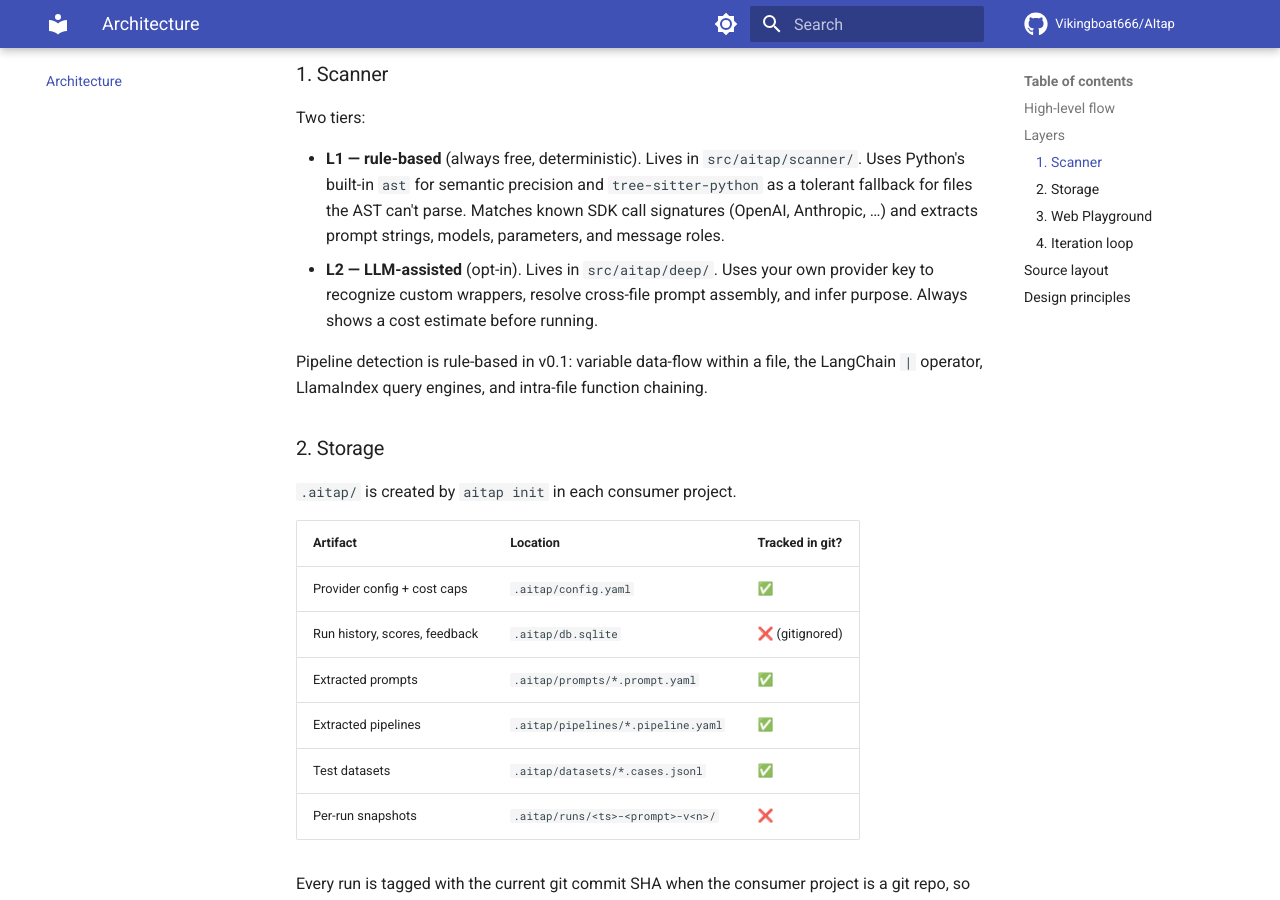
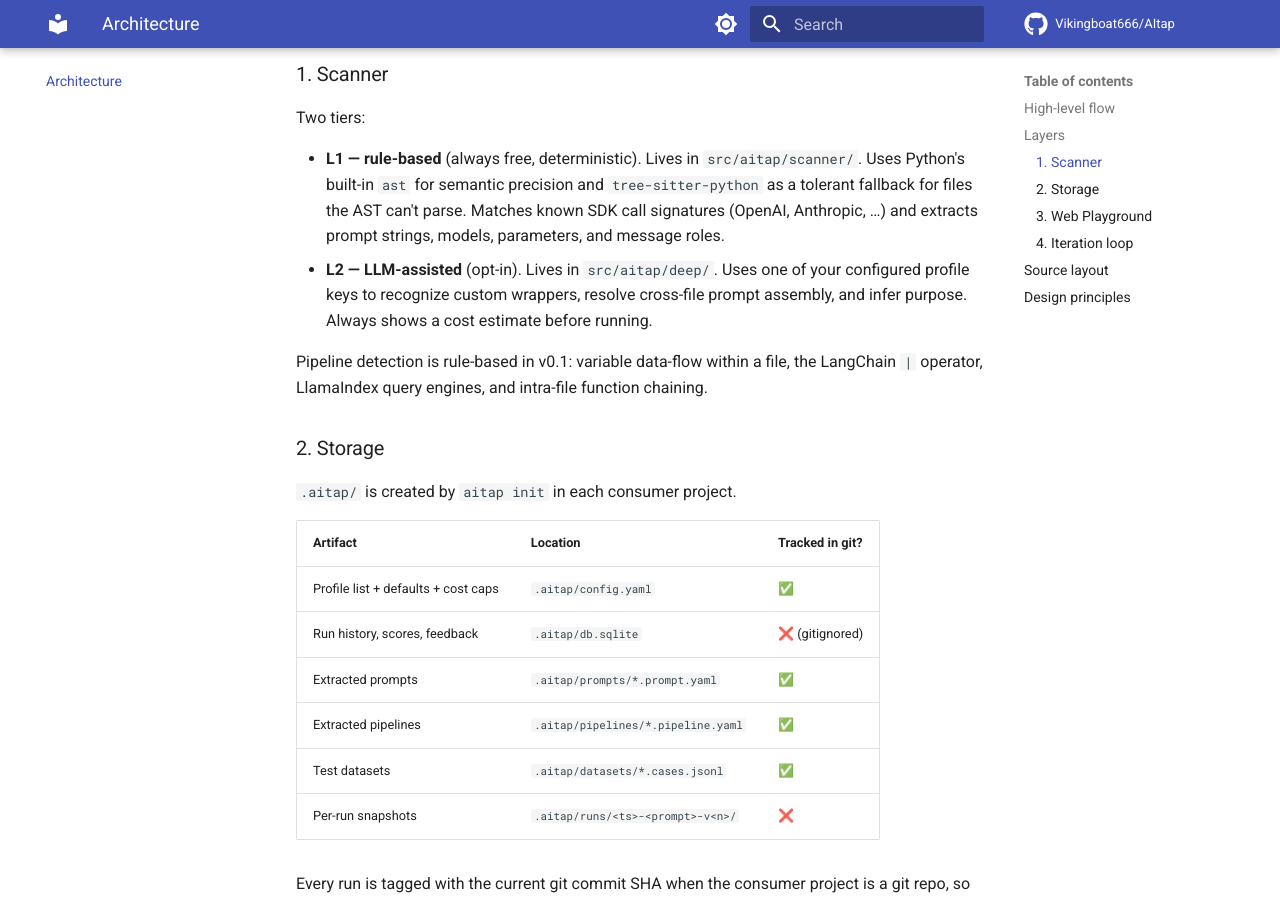
Before and after one commit to Vikingboat666/AItap, an MkDocs documentation site: the page built from docs/architecture.md, in a window 1280 px wide and 900 px high, scrolled down 658 px. Built offline with MkDocs 1.6.1 and Material for MkDocs 9.7.7, drawn with Linux system fonts in a browser that asks for light colours; comment, search, counter and statistics services are not loaded; some of the changed text lies outside the part shown.

Commit message:
docs: mark multi-provider redesign complete (PR #43, contract v3)
CHANGELOG.md:
- add the PR #43 BREAKING: entry under [Unreleased] describing every
  contract-and-routes deletion + the scope-discipline note pointing
  to the remaining legacy surface in runs / scan --deep
- update the existing PR #35 / #38 'Changed' line for SettingsResponse
  so 'gained keys' now reads 'gained keys then dropped it in v3'
- replace the 'Coming in 0.1.0a4' forecast with a release-notes draft
  marking all four worktrees in and explicitly listing what is
  removed vs. deliberately deferred — keeps the doc honest for the
  cut

WORKTREES.md:
- flip wt/profile-ui and wt/profile-cleanup from ⏳ to ✅ (PR #42 / #43)
- rewrite the cleanup row to match what actually shipped (the original
  brief said 'delete Provider enum + register_provider'; the bounded
  PR deletes the v3 contract surface and explicitly defers the rest)
- closing paragraph notes the legacy dispatch path is deferred

docs/profiles-design.md:
- Status: Partial → Implemented in PR #43 (2026-06-01)
- one-paragraph wrap-up names every shipped worktree and flags the
  deferred legacy surface so a future maintainer doesn't think it was
  forgotten

docs/architecture.md, docs/quickstart.md:
- Tier-2 user-facing copy nudges away from 'provider config' /
  'OpenAI + Anthropic app' wording toward profile-shaped language;
  the Provider-agnostic design tenet now names the OpenAI-compatible
  ecosystem (DeepSeek / Moonshot / Groq / …) the redesign unlocks

CONTRACTS.md is unchanged — it documents the change protocol, not
per-contract version numbers; the version comment lives in the
contract file's header.

doc-currency tests stay green; pyright / ruff / pytest all green
(636 passed, 2 skipped — the two pre-existing platform-gated skips).

Co-Authored-By: Claude Opus 4.7 <noreply@anthropic.com>

```diff
--- a/docs/architecture.md
+++ b/docs/architecture.md
@@ -32,10 +32,10 @@ Two tiers:
   the AST can't parse. Matches known SDK call signatures (OpenAI,
   Anthropic, …) and extracts prompt strings, models, parameters, and
   message roles.
-- **L2 — LLM-assisted** (opt-in). Lives in `src/aitap/deep/`. Uses your
-  own provider key to recognize custom wrappers, resolve cross-file
-  prompt assembly, and infer purpose. Always shows a cost estimate
-  before running.
+- **L2 — LLM-assisted** (opt-in). Lives in `src/aitap/deep/`. Uses one
+  of your configured profile keys to recognize custom wrappers, resolve
+  cross-file prompt assembly, and infer purpose. Always shows a cost
+  estimate before running.
 
 Pipeline detection is rule-based in v0.1: variable data-flow within a
 file, the LangChain `|` operator, LlamaIndex query engines, and
@@ -47,7 +47,7 @@ intra-file function chaining.
 
 | Artifact | Location | Tracked in git? |
 |---|---|---|
-| Provider config + cost caps | `.aitap/config.yaml` | ✅ |
+| Profile list + defaults + cost caps | `.aitap/config.yaml` | ✅ |
 | Run history, scores, feedback | `.aitap/db.sqlite` | ❌ (gitignored) |
 | Extracted prompts | `.aitap/prompts/*.prompt.yaml` | ✅ |
 | Extracted pipelines | `.aitap/pipelines/*.pipeline.yaml` | ✅ |
@@ -121,5 +121,7 @@ protocol](https://github.com/aitap/aitap/blob/main/CONTRACTS.md).
    results stay local.
 5. **Reproducible** — every run pins the consumer commit SHA, provider,
    model, and parameters.
-6. **Provider-agnostic** — auto-detect from existing `.env` / config;
-   support multiple providers in one project.
+6. **Provider-agnostic** — user-defined profiles (label + base_url + key
+   + model + protocol) cover Anthropic, OpenAI, and every OpenAI-
+   compatible third-party endpoint (DeepSeek, Moonshot, Groq, Together,
+   Qwen, SiliconFlow, Ollama, LM Studio, …) in one project.
```
Also changed, not shown: CHANGELOG.md (+14 -3 lines), WORKTREES.md (+6 -6 lines), docs/profiles-design.md (+1 -1 lines), docs/quickstart.md (+3 -3 lines).
